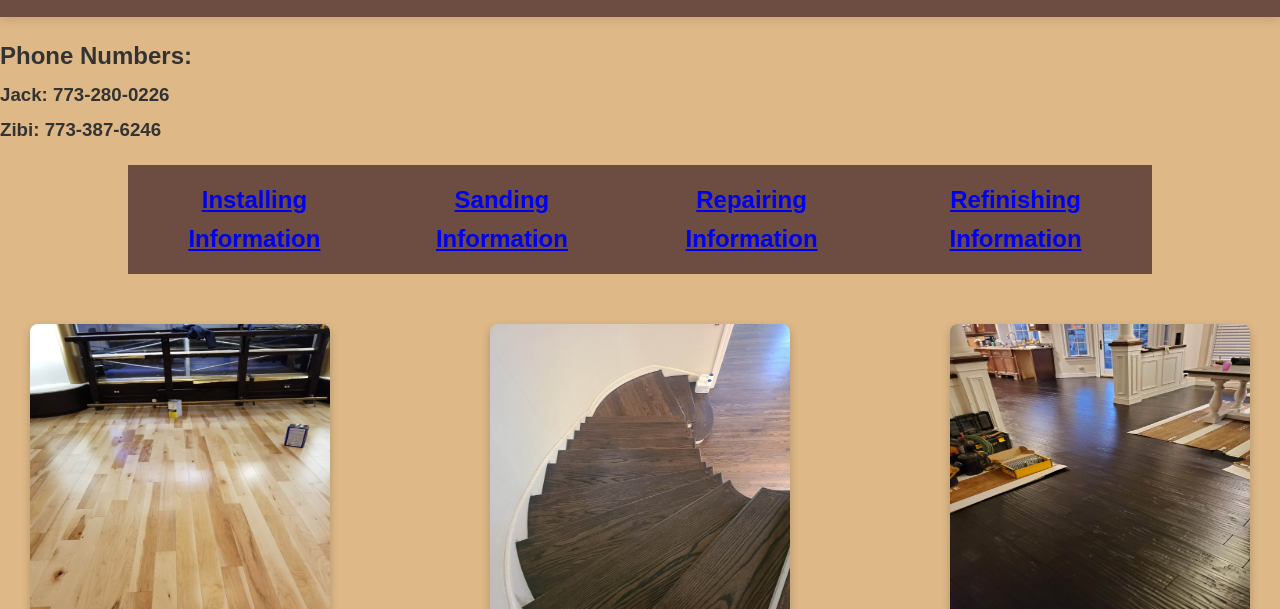
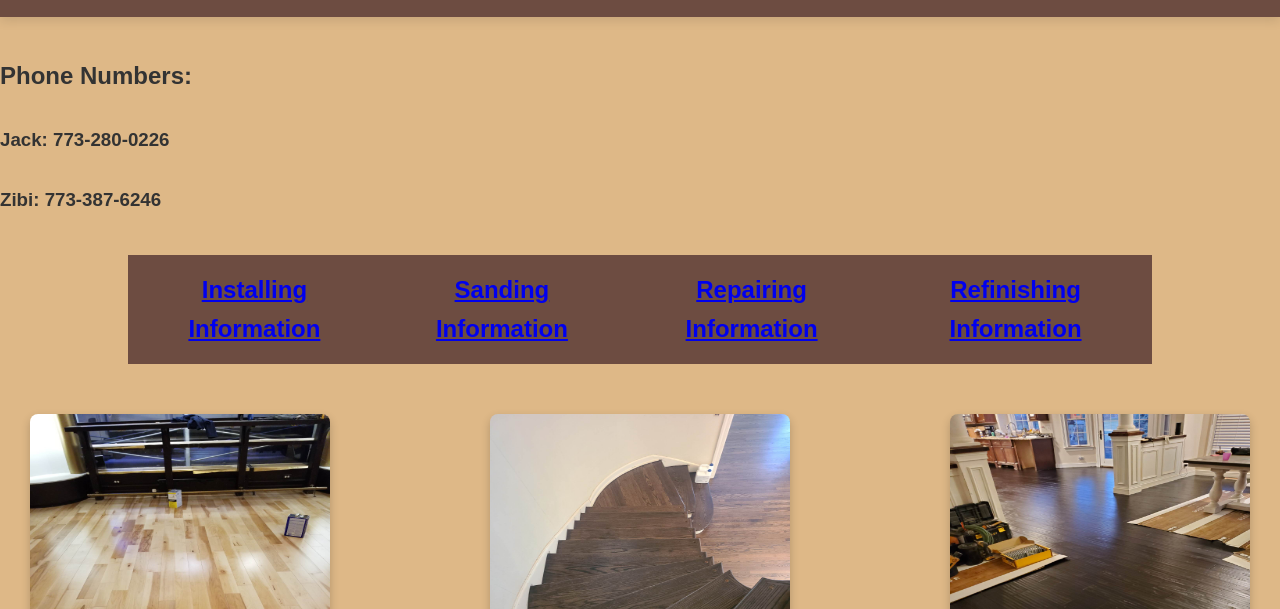
Before and after one commit to rid-principles/EventHardwood.github.io, a plain HTML site: page index.html in a window 1280 px wide. Shown: the part 191-800 px from the top of the page. Drawn offline with Linux system fonts and the light colour scheme.

Commit message:
Update index.html

```diff
--- a/index.html
+++ b/index.html
@@ -40,12 +40,12 @@
         }
 
         .contact-info {
-            margin: 20px 0;
+            margin: 40px 0;
             text-align: left;
         }
 
         .contact-info h3 {
-            margin: 5px 0;
+            margin: 30px 0;
         }
 
         table {
```
